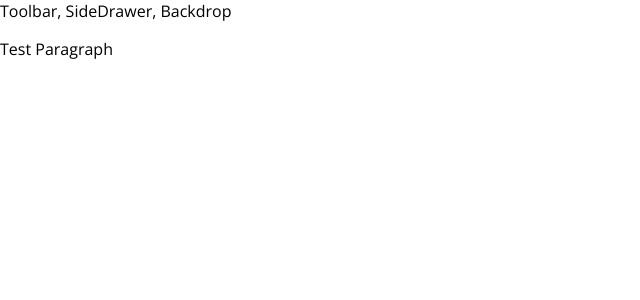
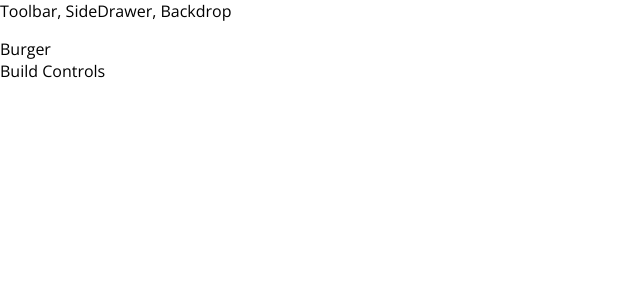
Before and after one commit to kashish-gulati/burger-app-react, a React (Create React App) app: page / in a window 1280 px wide. Shown: the top 300 px of the page, without its empty margins (0-640 px from the left). Built offline with nearby package versions, Linux system fonts and the light colour scheme.

Commit message:
initialized burgerbuilder container

```diff
--- a/src/App.js
+++ b/src/App.js
@@ -1,12 +1,13 @@
 import React, { Component } from 'react';
 import Layout from './components/Layout/Layout';
+import BurgerBuilder from './containers/BurgerBuilder/BurgerBuilder';
 
 class App extends Component {
   render(){
     return (
       <div>
         <Layout>
-          <p>Test Paragraph</p>
+          <BurgerBuilder/>
         </Layout>
       </div>
     );
--- a/src/components/Layout/Layout.js
+++ b/src/components/Layout/Layout.js
@@ -1,11 +1,12 @@
 import React from 'react';
 import Aux from '../../hoc/Auxiliary';
+import styles from './Layout.module.css';
 
 const layout = (props) => {
     return(
         <Aux>
             <div>Toolbar, SideDrawer, Backdrop</div>
-            <main>
+            <main className={styles.Content}>
                 {props.children}
             </main>
         </Aux>
--- /dev/null
+++ b/src/components/Layout/Layout.module.css
@@ -0,0 +1,3 @@
+.Content{
+    margin-top: 16px;
+}
--- /dev/null
+++ b/src/containers/BurgerBuilder/BurgerBuilder.js
@@ -0,0 +1,15 @@
+import React, {Component} from 'react';
+import Aux from '../../hoc/Auxiliary';
+
+class BurgerBuilder extends Component {
+    render(){
+        return (
+            <Aux>
+                <div>Burger</div>
+                <div>Build Controls</div>
+            </Aux>
+        );
+    }
+}
+
+export default BurgerBuilder;
```
